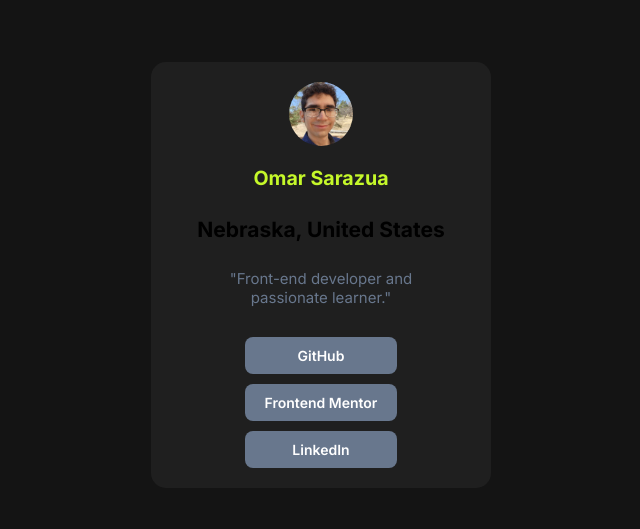
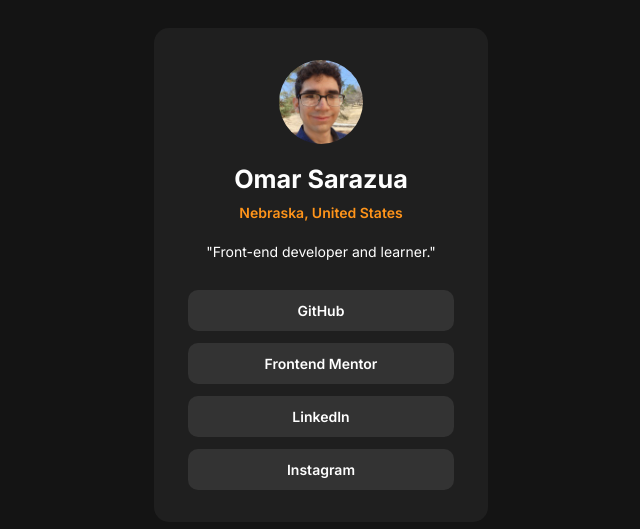
Before and after one commit to Onarsaurus/Social-Links-Profile, a plain HTML site: page index.html in a window 1280 px wide. Shown: the part 125-654 px from the top of the page, without its empty margins (319-959 px from the left). Drawn offline with Linux system fonts and the light colour scheme.

Commit message:
almost done

```diff
--- a/assets/css/style.css
+++ b/assets/css/style.css
@@ -0,0 +1,77 @@
+body {
+    font-family: 'Inter', sans-serif;
+    font-size: 14px;
+    background-color: hsl(0, 0%, 8%);
+    margin: 0;
+}
+
+main {
+    display: flex;
+    justify-content: center;
+    align-items: center;
+    height: 100vh;
+}
+
+.card {
+    display: flex;
+    flex-direction: column;
+    align-items: center;
+    text-align: center;
+    background-color: hsl(0, 0%, 12%);
+    border-radius: 15px;
+    max-width: 400px;
+    padding: 2rem;
+}
+
+.card h1 {
+    font-size: 1.8em;
+    font-weight: 700;
+    color: hsl(0, 0%, 100%);
+    margin: 20px 10px 10px 10px;
+}
+
+.card h2 {
+    color: hsl(32, 100%, 55%);
+    font-size: 1em;
+    font-weight: 600;
+    margin-top: 0;
+}
+
+.card p {
+    font-size: 14px;
+    font-weight: 400;
+    color: hsl(0, 0%, 100%);
+    margin: 10px 20px 10px 20px;
+}
+
+.img {
+    width: 84px;
+    height: 84px;
+    border-radius: 100px;
+}
+
+.links {
+    display: flex;
+    flex-direction: column;
+    width: 90%;
+    align-items: center;
+    gap: .75rem;
+    margin-top: 20px;
+}
+
+.links a {
+    text-decoration: none;
+    color: hsl(0, 0%, 100%);
+    background-color: hsl(0, 0%, 20%);
+    padding: 0.75rem;
+    border-radius: 10px;
+    font-weight: 600;
+    width: 100%;
+}
+
+.links a:hover {
+    background-color: hsl(32, 100%, 55%);
+    color: hsl(0, 0%, 8%);
+    transition: all 0.3s ease;
+    cursor: pointer;
+}
--- a/index.html
+++ b/index.html
@@ -15,71 +15,6 @@
   <link
     href="https://fonts.googleapis.com/css2?family=Figtree:ital,wght@0,300..900;1,300..900&family=Inter:ital,opsz,wght@0,14..32,100..900;1,14..32,100..900&display=swap"
     rel="stylesheet">
-  <style>
-    body {
-      font-family: 'Inter', sans-serif;
-      font-size: 14px;
-      background-color: hsl(0, 0%, 8%);
-      margin: 0;
-    }
-
-    main {
-      display: flex;
-      justify-content: center;
-      align-items: center;
-      height: 100vh;
-    }
-
-    .card {
-      display: flex;
-      flex-direction: column;
-      align-items: center;
-      text-align: center;
-      background-color: hsl(0, 0%, 12%);
-      border-radius: 15px;
-      box-shadow: 0 10px 15px hsl(212, 23);
-      max-width: 300px;
-      padding: 20px;
-    }
-
-    .card h1 {
-      font-size: 1.4em;
-      font-weight: 700;
-      color: hsl(75, 94%, 57%);
-      margin: 20px 10px 10px 10px;
-    }
-
-    .card p {
-      font-size: 15px;
-      font-weight: 400;
-      color: hsl(216, 15%, 48%);
-      margin: 10px 20px 10px 20px;
-    }
-
-    .img {
-      width: 64px;
-      height: 64px;
-      border-radius: 100px;
-    }
-
-    .links {
-      display: flex;
-      flex-direction: column;
-      gap: 10px;
-      margin-top: 20px;
-    }
-
-    .links a {
-      text-decoration: none;
-      color: hsl(0, 0%, 100%);
-      background-color: hsl(216, 15%, 48%);
-      padding: 10px 20px;
-      border-radius: 8px;
-      font-weight: 600;
-      transition: background-color 0.3s ease;
-    }
-
-  </style>
 </head>
 
 <body>
@@ -89,11 +24,12 @@
       <img class="img" src="./assets/images/avatar-me.jpg" alt="profile picture">
       <h1>Omar Sarazua</h1>
       <h2>Nebraska, United States</h2>
-      <p>"Front-end developer and passionate learner."</p>
+      <p>"Front-end developer and learner."</p>
       <div class="links">
-        <a href="#">GitHub</a>
-        <a href="#">Frontend Mentor</a>
-        <a href="#">LinkedIn</a>
+        <a href="https://github.com/Onarsaurus">GitHub</a>
+        <a href="https://www.frontendmentor.io/profile/Onarsaurus">Frontend Mentor</a>
+        <a href="https://www.linkedin.com/in/omar-sarazua-0515612a0/">LinkedIn</a>
+        <a href="https://www.instagram.com/genuinely_omar/">Instagram</a>
       </div>
 
     </div>
```
